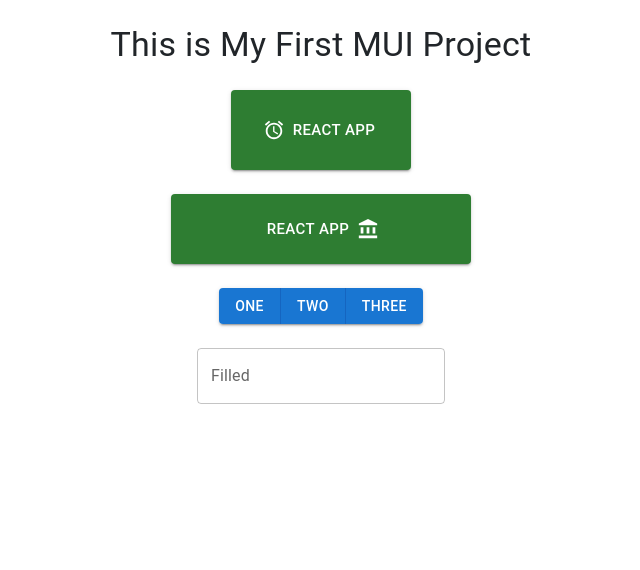
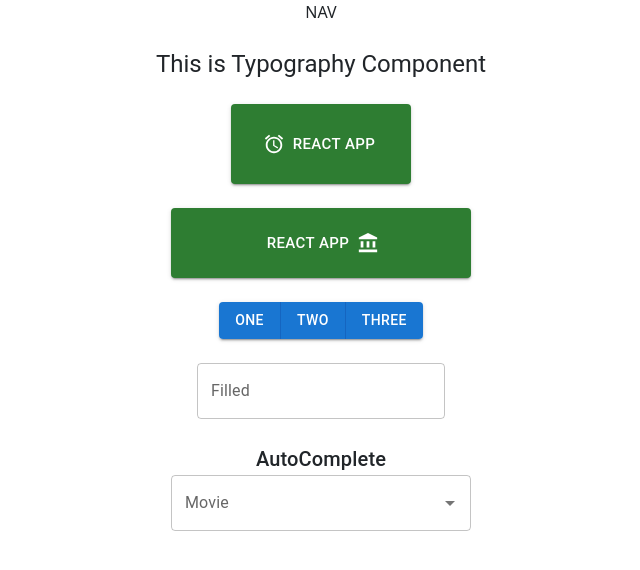
Before and after one commit to mrsamia/MUIPractice, a React (Create React App) app: page / in a window 1280 px wide. Shown: the top 570 px of the page, without its empty margins (319-959 px from the left). Built offline with nearby package versions, Linux system fonts and the light colour scheme.

Commit message:
Autocomplete

```diff
--- a/src/App.js
+++ b/src/App.js
@@ -5,7 +5,10 @@ import ButtonGroup from '@mui/material/ButtonGroup';
 import TextField from '@mui/material/TextField';
 import AccessAlarmIcon from '@mui/icons-material/AccessAlarm';
 import AccountBalanceIcon from '@mui/icons-material/AccountBalance';
-import {  Tooltip, Typography } from '@mui/material';
+import { Tooltip } from '@mui/material';
+import AutoComplete from './Component/AutoComplete';
+import TypoGraphy from './Component/TypoGraphy';
+import Nav from './Component/Nav';
 
 const sx = {
   height: 80,
@@ -13,15 +16,14 @@ const sx = {
 }
 
 function App() {
-
   function ClickHandler() {
     alert("click me")
   }
+
   return (
     <div className="App">
-      <div className='pt-4'>
-        <Typography variant='h4'>This is My First MUI Project</Typography>
-      </div>
+      <Nav/>
+      <TypoGraphy />
       <div className='pt-4'>
         <Tooltip arrow placement='right' title="This is Mui button">
           <Button variant="contained" color='success' size="large" sx={sx} startIcon={<AccessAlarmIcon />}> React App </Button>
@@ -40,7 +42,7 @@ function App() {
       <div className='pt-4'>
         <TextField label="Filled" />
       </div>
-
+      <AutoComplete />
 
     </div>
   );
--- /dev/null
+++ b/src/Component/AutoComplete.js
@@ -0,0 +1,44 @@
+import React from 'react';
+import TextField from '@mui/material/TextField';
+import Autocomplete from '@mui/material/Autocomplete';
+import { Typography } from '@mui/material';
+
+const TopFlims = [{
+    name: "The Godfather",
+    year: 1972
+},
+{
+    name: "12 Angry Men",
+    year: 1964
+},
+{
+    name: "Fight Club",
+    year: 1940
+},
+{
+    name: "Inception",
+    year: 1960
+},
+{
+    name: "Goodfellas",
+    year: 1977
+}
+];
+
+function AutoComplete(props) {
+    return (
+        <div className='container pt-4'>
+            <Typography variant='h6'>AutoComplete</Typography>
+            <div className='d-flex justify-content-center'>
+                <Autocomplete
+                    getOptionLabel={(option) => option.name + "  " + option.year}
+                    options={TopFlims}
+                    sx={{ width: 300 }}
+                    renderInput={(params) => <TextField {...params} label="Movie" />}
+                />
+            </div>
+        </div>
+    );
+}
+
+export default AutoComplete;
--- /dev/null
+++ b/src/Component/Nav.js
@@ -0,0 +1,11 @@
+import React from 'react';
+
+function Nav(props) {
+    return (
+        <div>
+            NAV
+        </div>
+    );
+}
+
+export default Nav;
--- /dev/null
+++ b/src/Component/TypoGraphy.js
@@ -0,0 +1,12 @@
+import React from 'react';
+import Typography from '@mui/material/Typography';
+
+function TypoGraphy(props) {
+    return (
+        <div className='pt-4'>
+            <Typography variant='h5'>This is Typography Component</Typography>
+        </div>
+    );
+}
+
+export default TypoGraphy;
```
